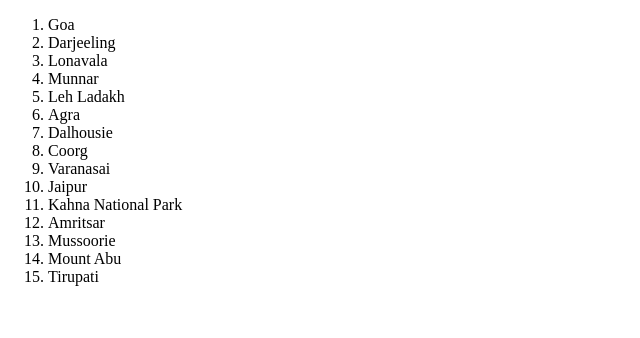
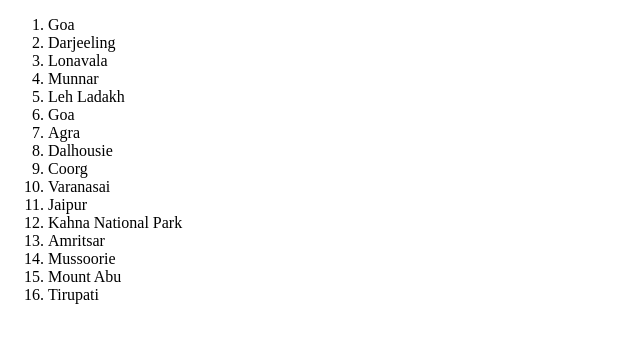
Before and after one commit to ak08/React-Practice-Assignments---Holiday-List-React, a React app: page / in a window 1280 px wide. Shown: the top 338 px of the page, without its empty margins (0-640 px from the left). Built offline with nearby package versions, Linux system fonts and the light colour scheme.

Commit message:
added key

```diff
--- a/src/components/App.js
+++ b/src/components/App.js
@@ -39,17 +39,19 @@ class App extends Component {
   }
 
   render() {
-    const validCities = this.cityList.filter(city => city.country === "India").map(city => city.name);
-    const uniqueCities = [...new Set(validCities)];
-    console.log(uniqueCities);
-    const orderedList = uniqueCities.map((city, index) => <li key={`location${index + 1}`}>{city}</li>);
+
+    const citiesWithKey = this.cityList.map((city, index) => ({...city, key: index + 1}));
+    console.log(citiesWithKey)
+    const validCities = citiesWithKey.filter(city => city.country === "India").map(city => ({name: city.name, key: city.key}));
+    console.log(validCities)
+    //const uniqueCities = [...new Set(validCities)];
+    //console.log(uniqueCities);
+    const orderedList = validCities.map((city) => <li key={`location${city.key + 1}`}>{city.name}</li>);
     console.log(orderedList);
     return (
       <div id="main">
         {/* Do not remove the main div */}
-        {/* <Cities cityList={this.cityList} /> */}
         <ol key="orderedList">{orderedList}</ol>
-        {/* <h1>Hi</h1> */}
       </div>
     )
   }
```
